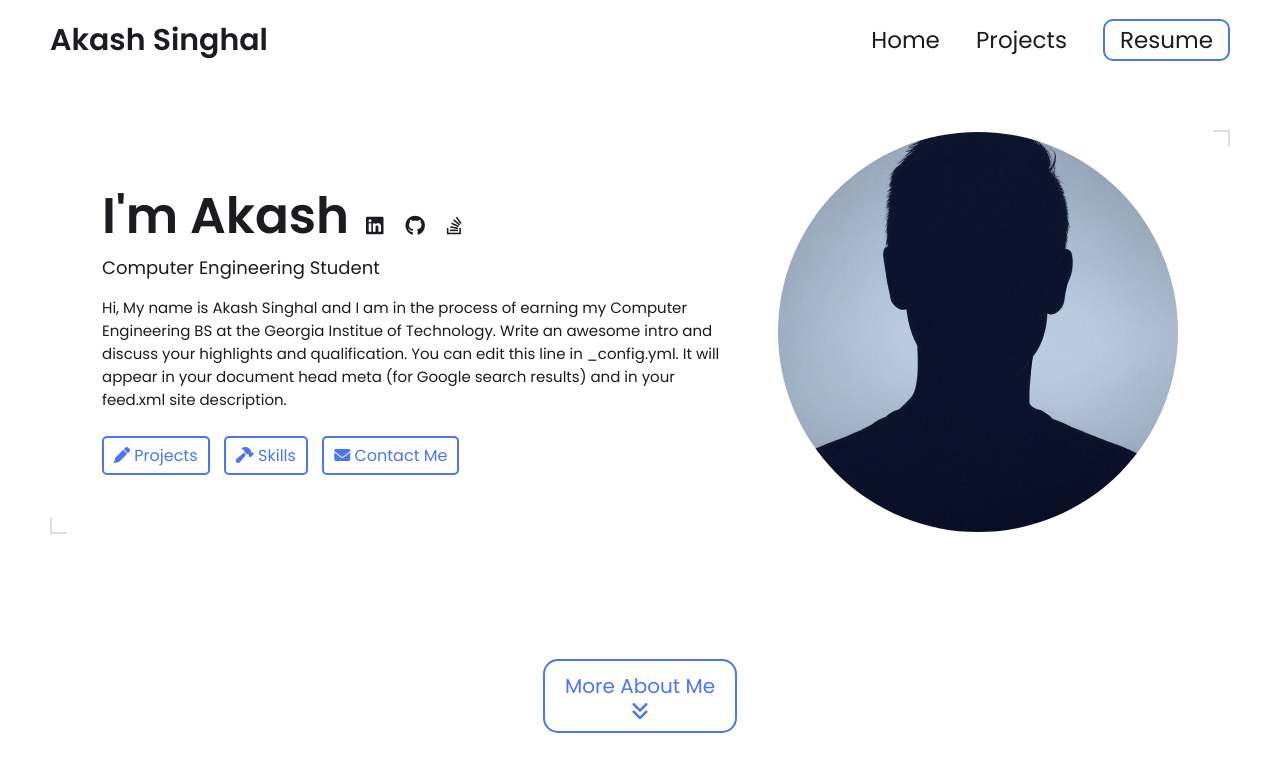
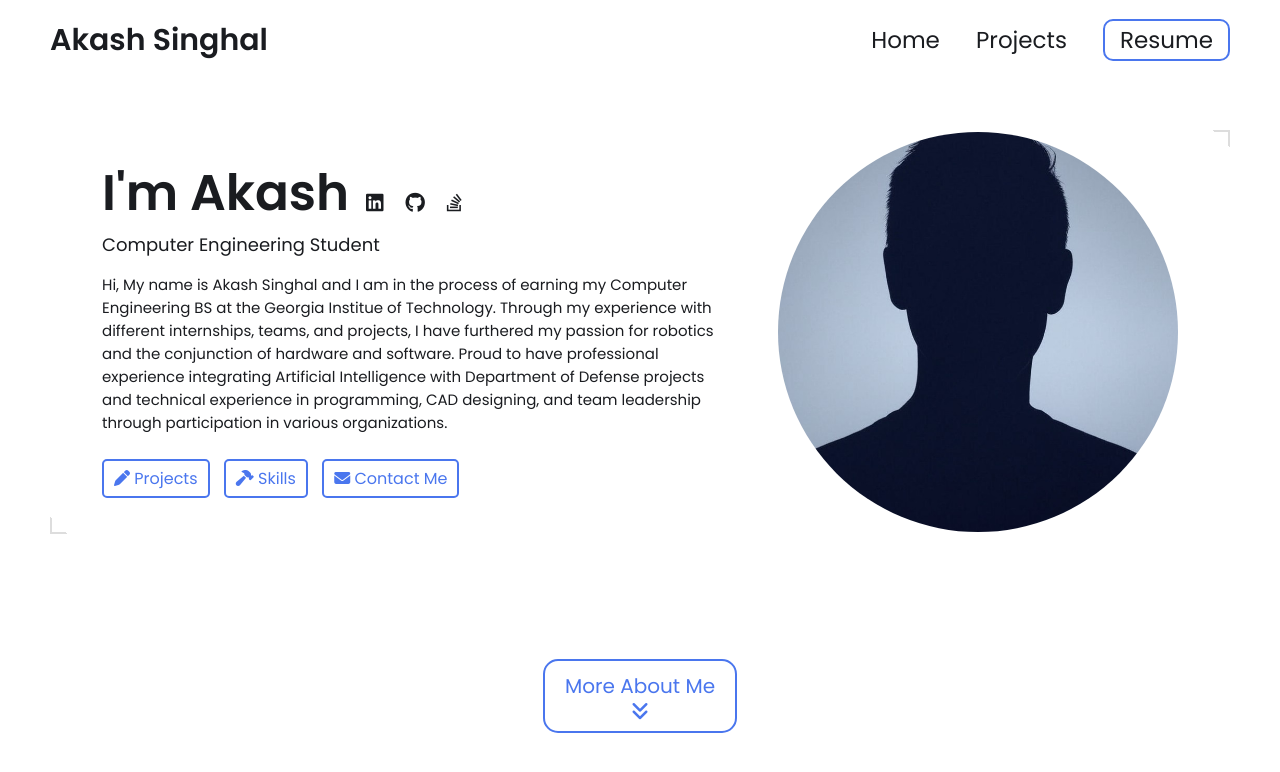
Before and after one commit to TheAkashSinghal/TheAkashSinghal.github.io, a Jekyll site: the page built from index.html, in a window 1280 px wide and 900 px high. Shown: the top 772 px of the window. Built offline with Jekyll 4.4.1, drawn with Linux system fonts in a browser that asks for light colours.

Commit message:
Update _config.yml

```diff
--- a/_config.yml
+++ b/_config.yml
@@ -16,9 +16,8 @@ name: Akash Singhal
 headline: Computer Engineering Student
 description: >- # dont remove this line. this will ignore all new lines until the next section
   Hi, My name is Akash Singhal and I am in the process of earning my Computer Engineering BS at the Georgia Institue of Technology.
-  Write an awesome intro and discuss your highlights and qualification. You can edit this
-  line in _config.yml. It will appear in your document head meta (for
-  Google search results) and in your feed.xml site description.
+  Through my experience with different internships, teams, and projects, I have furthered my passion for robotics and the conjunction of hardware and software.
+  Proud to have professional experience integrating Artificial Intelligence with Department of Defense projects and technical experience in programming, CAD designing, and team leadership through participation in various organizations.
 
 # Place your profile image in /assets/images/profile-image/folder and edit the file name
 profile_image: ./assets/images/profile-image/avatar.jpeg
```
